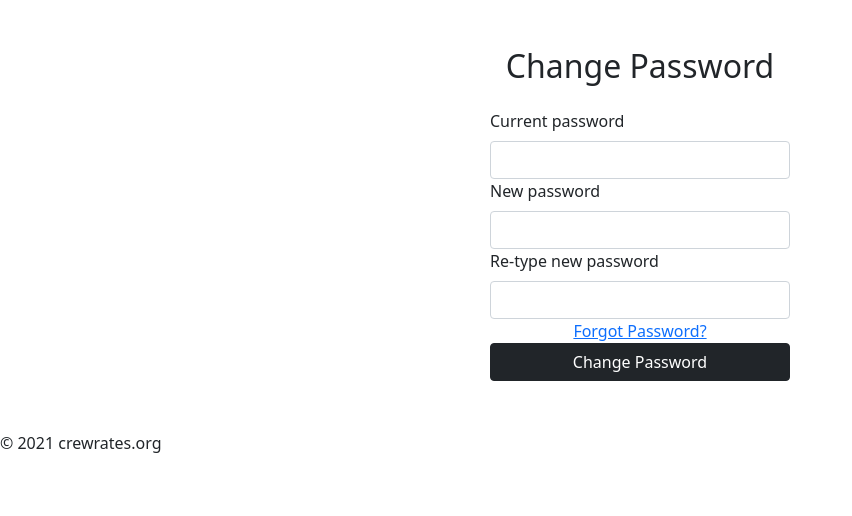
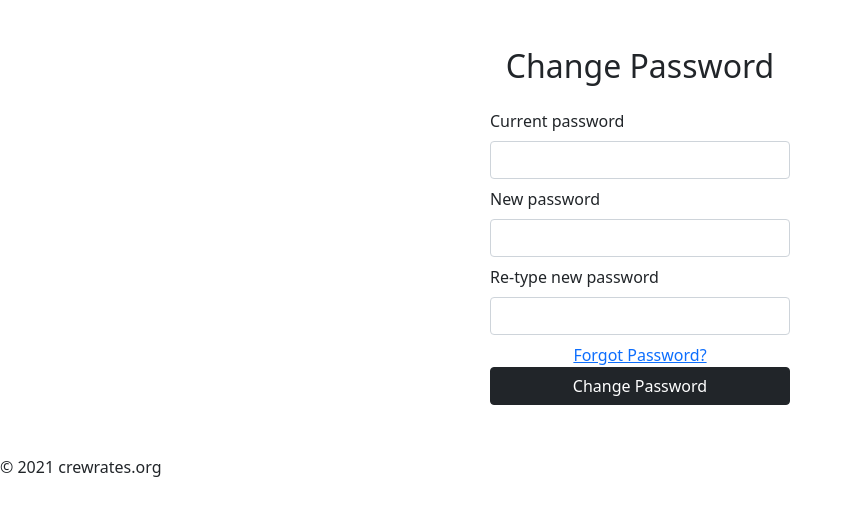
Before and after one commit to derthadams/crew-rates, a Django app: page /accounts/password/change/ in a window 1280 px wide. Shown: the part 66-582 px from the top of the page, without its empty margins (0-852 px from the left). Run offline with Django 3.2, Linux system fonts and the light colour scheme; the visitor is signed in with stand-in values (Sample User, id 1).

Commit message:
Added more space above "Forgot Password?" button on password change page

```diff
--- a/templates/allauth/account/password_change.html
+++ b/templates/allauth/account/password_change.html
@@ -36,7 +36,7 @@
                autocomplete="current-password">
         </div>
 
-        <div class="form-group text-start">
+        <div class="form-group text-start mt-2">
           {{ form.password1.errors }}
         <label class="form-label" for="id_password1">New password</label>
         <input class="form-control" type="password"
@@ -49,7 +49,7 @@
                autocomplete="new-password">
         </div>
 
-        <div class="form-group text-start">
+        <div class="form-group text-start mt-2">
           {{ form.password2.errors }}
         <label class="form-label" for="id_password2">Re-type new password</label>
         <input class="form-control" type="password"
@@ -62,10 +62,11 @@
                autocomplete="new-password">
         </div>
 
+      <div class="form-group d-grid mt-2">
         <a class="button block" href="{% url 'account_reset_password' %}">{% trans "Forgot Password?" %}</a>
-            <div class="form-group d-grid">
-        <button class="btn btn-dark " type="submit" name="action">{% trans "Change Password" %}</button>
-            </div>
+
+          <button class="btn btn-dark " type="submit" name="action">{% trans "Change Password" %}</button>
+        </div>
 
     </form>
       </div>
```
